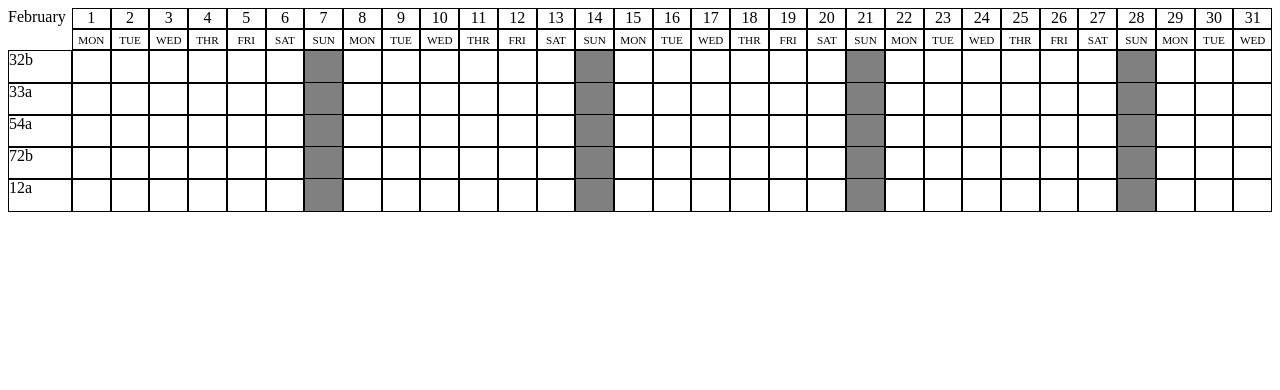
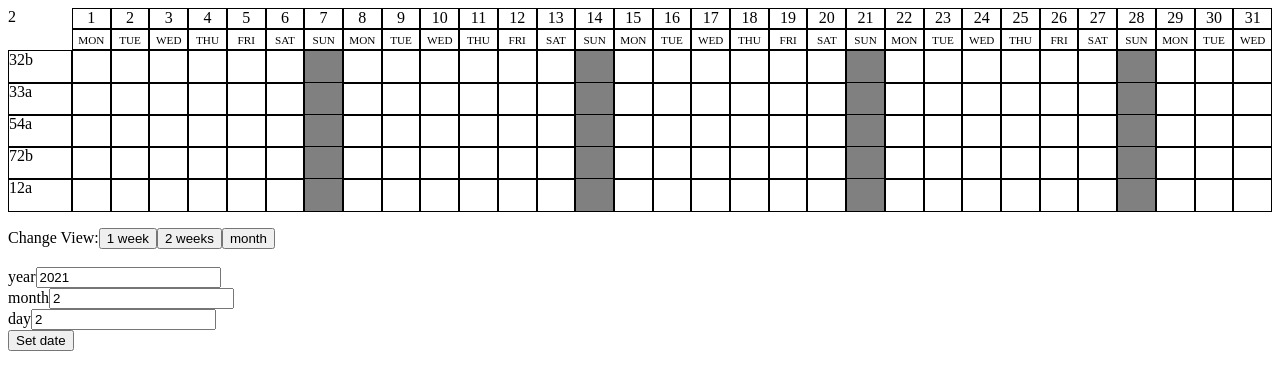
Before and after one commit to vshleifman/AtlasHouseFront, a React (Create React App) app: page / in a window 1280 px wide. Shown: the top 390 px of the page. Built offline with nearby package versions, Linux system fonts and the light colour scheme.

Commit message:
adding moment.js

```diff
--- a/package.json
+++ b/package.json
@@ -18,6 +18,7 @@
     "axios": "^0.21.1",
     "dotenv": "^8.2.0",
     "formik": "^2.2.6",
+    "moment": "^2.29.1",
     "react": "^17.0.1",
     "react-dom": "^17.0.1",
     "react-redux": "^7.2.2",
@@ -55,6 +56,7 @@
     ]
   },
   "devDependencies": {
-    "@types/axios": "^0.14.0"
+    "@types/axios": "^0.14.0",
+    "@types/moment": "^2.13.0"
   }
 }
--- a/src/App.tsx
+++ b/src/App.tsx
@@ -6,6 +6,9 @@ import Contacts from "pages/Contacts";
 import Rooms from "pages/Rooms";
 import Calendar from "components/Calendar";
 import styled from "styled-components";
+import { useState } from "react";
+import { ErrorMessage, Field, Form, Formik } from "formik";
+import moment from "moment";
 
 const Cell = styled.div`
   height: 2em;
@@ -41,8 +44,9 @@ const WeekCell = styled(Cell)`
   height: auto;
 `;
 
-const WeekRow = styled(MonthRow)`
+const WeekRow = styled(MonthRow)<{ column: number }>`
   grid-area: weekRow;
+  grid-template-columns: repeat(${(props) => props.column}, 1fr);
 `;
 
 const RoomCell = styled(Cell)``;
@@ -52,7 +56,25 @@ const RoomColumn = styled.div`
   grid-area: roomColumn;
 `;
 
+//------------------------------------------
+//------------------------------------------
+
 const App = () => {
+  moment.updateLocale("en", {
+    weekdaysShort: ["SUN", "MON", "TUE", "WED", "THU", "FRI", "SAT"],
+  });
+
+  const [calView, setCalView] = useState("month");
+
+  const [{ year, month, day }, setDate] = useState({
+    year: moment().year(),
+    month: moment().month(),
+    day: moment().days(),
+  });
+
+  let currentDay = new Date(year, month, day);
+  // console.log(currentDay.add(2, "days").toDate());
+
   let dateCells = [];
   let weekCells = [];
   let roomCells = [];
@@ -60,73 +82,64 @@ const App = () => {
 
   const rooms = ["32b", "33a", "54a", "72b", "12a"];
 
-  let currentDay = new Date(2021, 2, 1);
+  const daysInMonth = moment(currentDay).daysInMonth();
 
-  const getDaysInMonth = (year: number, month: number) => {
-    const date = new Date(year, month + 1, 0);
-    return date.getDate();
-  };
-
-  const getWeekDay = () => {
-    const day = currentDay.getDay();
-    switch (day) {
-      case 0:
-        return "SUN";
-      case 1:
-        return "MON";
-      case 2:
-        return "TUE";
-      case 3:
-        return "WED";
-      case 4:
-        return "THR";
-      case 5:
-        return "FRI";
-      case 6:
-        return "SAT";
+  const getColumnsCount = (calView: string) => {
+    switch (calView) {
+      case "1week":
+        return 7;
+      case "2weeks":
+        return 14;
+      default:
+        return daysInMonth;
     }
   };
 
-  const columnsN = getDaysInMonth(
-    currentDay.getFullYear(),
-    currentDay.getMonth()
-  );
-  const rowsN = rooms.length;
+  const columnsCount = getColumnsCount(calView); //as prop from separate component
+  const rowsCount = rooms.length;
 
-  let iterationOverMonthCounter = 1;
+  let iterationOverPeriodCounter = 1;
 
-  for (let i = 1; i <= columnsN * rowsN; i++) {
-    if ((i - 1) / (columnsN * iterationOverMonthCounter) === 1) {
-      iterationOverMonthCounter++;
+  for (let i = 1; i <= columnsCount * rowsCount; i++) {
+    if ((i - 1) / (columnsCount * iterationOverPeriodCounter) === 1) {
+      iterationOverPeriodCounter++;
     }
 
     let dayCounterAcrossRows =
-      i <= columnsN ? i : i - columnsN * (iterationOverMonthCounter - 1);
+      i <= columnsCount
+        ? i
+        : i - columnsCount * (iterationOverPeriodCounter - 1);
+    console.log({ dayCounterAcrossRows });
 
     currentDay.setDate(dayCounterAcrossRows);
 
+    const currentWeekDay = moment(currentDay).format("ddd");
+
     cells.push(
-      <BodyCell
-        style={getWeekDay() === "SUN" ? { backgroundColor: "gray" } : {}}
+      <BodyCell //separate component; not "id"
+        style={currentWeekDay === "SUN" ? { backgroundColor: "gray" } : {}}
         key={`bc${i}`}
         id={`room${
-          rooms[iterationOverMonthCounter - 1]
+          rooms[iterationOverPeriodCounter - 1]
         }, day${dayCounterAcrossRows}`}
       ></BodyCell>
     );
 
-    if (i <= columnsN) {
+    if (i <= columnsCount) {
+      // console.log(currentDay.add(1, "days").format("D"));
+
       dateCells.push(<DateCell key={`dc${i}`}>{i}</DateCell>);
 
-      weekCells.push(<WeekCell key={`wc${i}`}>{getWeekDay()}</WeekCell>);
+      weekCells.push(<WeekCell key={`wc${i}`}>{currentWeekDay}</WeekCell>);
     }
 
-    if (i <= rowsN) {
+    if (i <= rowsCount) {
       roomCells.push(<RoomCell key={`rc${i}`}>{rooms[i - 1]}</RoomCell>);
     }
   }
 
   return (
+    <div>
       <div
         style={{
           display: "grid",
@@ -139,29 +152,89 @@ const App = () => {
             gridArea: "month",
           }}
         >
-        February
+          {currentDay.getMonth()}
         </div>
-      <WeekRow style={{ gridTemplateColumns: `repeat(${columnsN}, 1fr)` }}>
-        {weekCells}
-      </WeekRow>
-      <MonthRow style={{ gridTemplateColumns: `repeat(${columnsN}, 1fr)` }}>
+        <WeekRow column={columnsCount}>{weekCells}</WeekRow>{" "}
+        {/*check styled variables; tailwind*/}
+        <MonthRow
+          style={{ gridTemplateColumns: `repeat(${columnsCount}, 1fr)` }}
+        >
           {dateCells}
         </MonthRow>
         <RoomColumn
           style={{
-          gridTemplateRows: `repeat(${rowsN}, 2em)`,
+            gridTemplateRows: `repeat(${rowsCount}, 2em)`,
           }}
         >
           {roomCells}
         </RoomColumn>
         <Body
           style={{
-          gridTemplateRows: `repeat(${rowsN}, 2em)`,
-          gridTemplateColumns: `repeat(${columnsN}, 1fr)`,
+            gridTemplateRows: `repeat(${rowsCount}, 2em)`,
+            gridTemplateColumns: `repeat(${columnsCount}, 1fr)`,
           }}
         >
           {cells}
         </Body>
+      </div>
+      <br />
+      <div>
+        {" "}
+        {/*separate component*/}
+        Change View:
+        <button
+          onClick={() => {
+            setCalView("1week");
+          }}
+        >
+          1 week
+        </button>
+        <button
+          onClick={() => {
+            setCalView("2weeks");
+          }}
+        >
+          2 weeks
+        </button>
+        <button
+          onClick={() => {
+            setCalView("month");
+          }}
+        >
+          month
+        </button>
+      </div>
+      <br />
+      <div>
+        {/*separate component*/}
+        <Formik
+          initialValues={{
+            year,
+            month,
+            day,
+          }}
+          onSubmit={({ year, month, day }, { setSubmitting }) => {
+            setSubmitting(false);
+            setDate({ year, month, day });
+          }}
+        >
+          <Form>
+            <label htmlFor="year">year</label>
+            <Field name="year" type="number" />
+            <ErrorMessage name="year" />
+            <br />
+            <label htmlFor="month">month</label>
+            <Field name="month" type="number" />
+            <ErrorMessage name="month" />
+            <br />
+            <label htmlFor="day">day</label>
+            <Field name="day" type="number" />
+            <ErrorMessage name="day" />
+            <br />
+            <button type="submit">Set date</button>
+          </Form>
+        </Formik>
+      </div>
     </div>
 
     // <div>
```
Also changed, not shown: 1 other file (tests, documents, lock files or other folders). Lines whose indentation alone changed are shown as unchanged.
